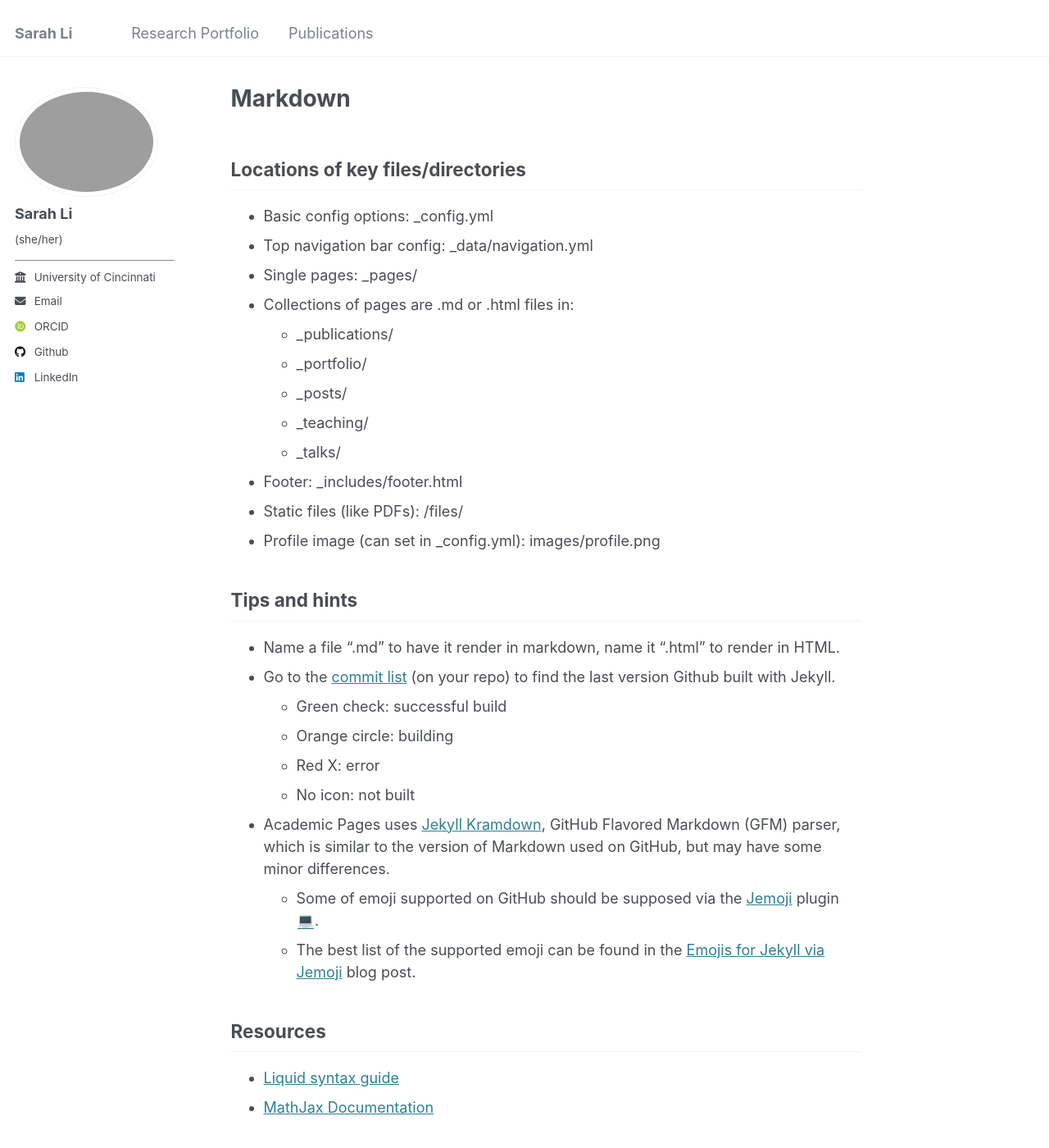
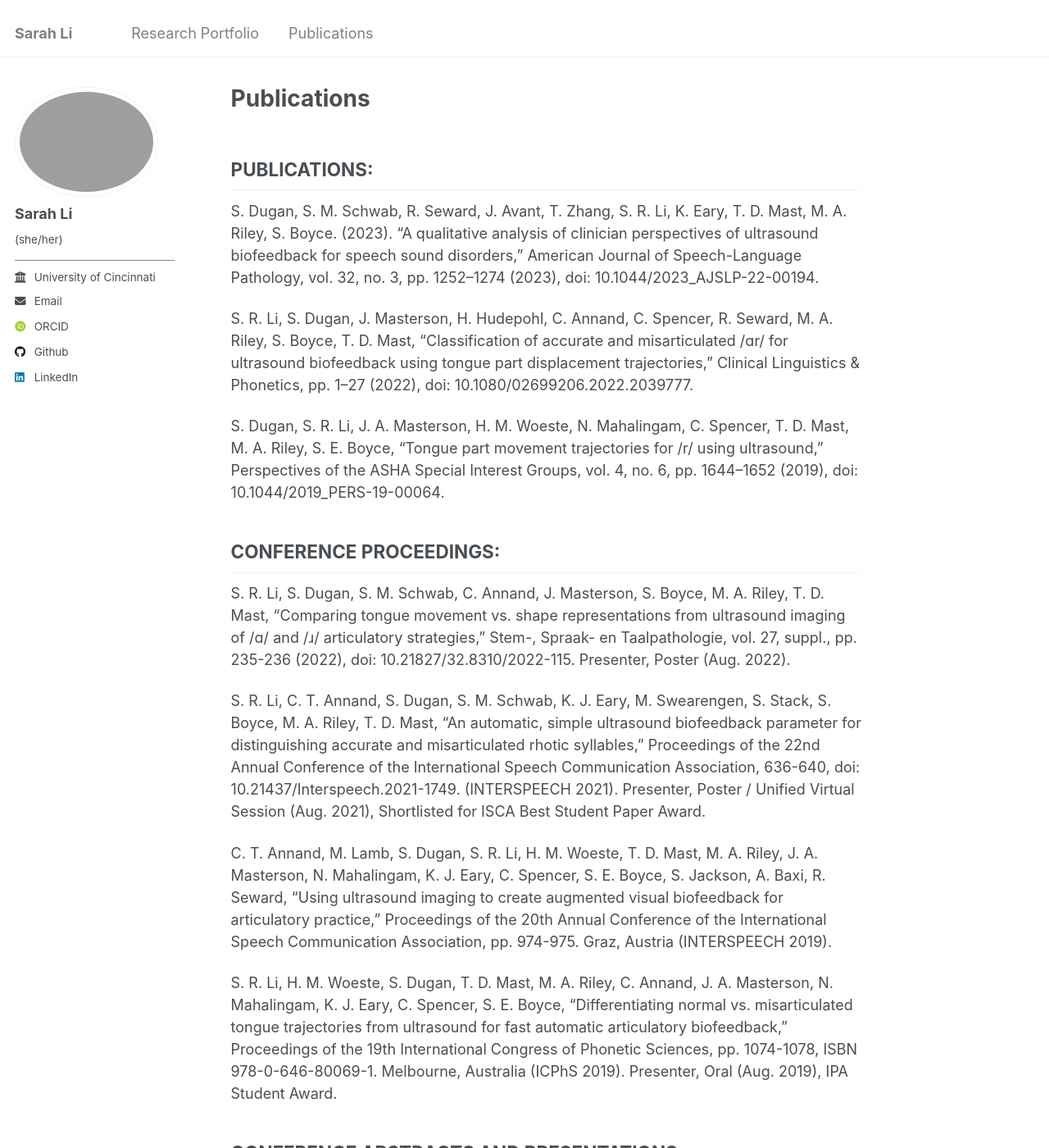
Before and after one commit to SarahRLi/sarahrli.github.io, a Jekyll site: the page built from _pages/markdown.md, in a window 1280 px wide and 1400 px high. Shown: the whole window at 82% size. Built offline with Jekyll 4.4.1, drawn with Linux system fonts in a browser that asks for light colours; emoji names are drawn with the system emoji font; some web fonts are replaced; some of the changed text lies outside the part shown.

Commit message:
Update markdown.md

````diff
--- a/_pages/markdown.md
+++ b/_pages/markdown.md
@@ -1,292 +1,43 @@
 ---
-permalink: /markdown/
-title: "Markdown"
+permalink: /publications/
+title: "Publications"
 author_profile: true
 redirect_from:
-  - /md/
-  - /markdown.html
 ---
 
-## Locations of key files/directories
+<h2>PUBLICATIONS:</h2>
+S. Dugan, S. M. Schwab, R. Seward, J. Avant, T. Zhang, S. R. Li, K. Eary, T. D. Mast, M. A. Riley, S. Boyce. (2023). “A qualitative analysis of clinician perspectives of ultrasound biofeedback for speech sound disorders,” American Journal of Speech-Language Pathology, vol. 32, no. 3, pp. 1252–1274 (2023), doi: 10.1044/2023_AJSLP-22-00194.
 
-* Basic config options: _config.yml
-* Top navigation bar config: _data/navigation.yml
-* Single pages: _pages/
-* Collections of pages are .md or .html files in:
-  * _publications/
-  * _portfolio/
-  * _posts/
-  * _teaching/
-  * _talks/
-* Footer: _includes/footer.html
-* Static files (like PDFs): /files/
-* Profile image (can set in _config.yml): images/profile.png
+S. R. Li, S. Dugan, J. Masterson, H. Hudepohl, C. Annand, C. Spencer, R. Seward, M. A. Riley, S. Boyce, T. D. Mast, “Classification of accurate and misarticulated /ɑr/ for ultrasound biofeedback using tongue part displacement trajectories,” Clinical Linguistics & Phonetics, pp. 1–27 (2022), doi: 10.1080/02699206.2022.2039777.
 
-## Tips and hints
+S. Dugan, S. R. Li, J. A. Masterson, H. M. Woeste, N. Mahalingam, C. Spencer, T. D. Mast, M. A. Riley, S. E. Boyce, “Tongue part movement trajectories for /r/ using ultrasound,” Perspectives of the ASHA Special Interest Groups, vol. 4, no. 6, pp. 1644–1652 (2019), doi: 10.1044/2019_PERS-19-00064.
 
-* Name a file ".md" to have it render in markdown, name it ".html" to render in HTML.
-* Go to the [commit list](https://github.com/academicpages/academicpages.github.io/commits/master) (on your repo) to find the last version Github built with Jekyll.
-  * Green check: successful build
-  * Orange circle: building
-  * Red X: error
-  * No icon: not built
-* Academic Pages uses [Jekyll Kramdown](https://jekyllrb.com/docs/configuration/markdown/), GitHub Flavored Markdown (GFM) parser, which is similar to the version of Markdown used on GitHub, but may have some minor differences.
-  * Some of emoji supported on GitHub should be supposed via the [Jemoji](https://github.com/jekyll/jemoji) plugin :computer:.
-  * The best list of the supported emoji can be found in the [Emojis for Jekyll via Jemoji](https://www.fabriziomusacchio.com/blog/2021-08-16-emojis_for_Jekyll/#computer) blog post.
+<h2>CONFERENCE PROCEEDINGS:</h2>
+S. R. Li, S. Dugan, S. M. Schwab, C. Annand, J. Masterson, S. Boyce, M. A. Riley, T. D. Mast, “Comparing tongue movement vs. shape representations from ultrasound imaging of /ɑ/ and /ɹ/ articulatory strategies,”  Stem-, Spraak- en Taalpathologie, vol. 27, suppl., pp. 235-236 (2022), doi: 10.21827/32.8310/2022-115. Presenter, Poster (Aug. 2022).
 
-## Resources
- * [Liquid syntax guide](https://shopify.github.io/liquid/tags/control-flow/)
- * [MathJax Documentation](https://docs.mathjax.org/en/latest/)
+S. R. Li, C. T. Annand, S. Dugan, S. M. Schwab, K. J. Eary, M. Swearengen, S. Stack, S. Boyce, M. A. Riley, T. D. Mast, “An automatic, simple ultrasound biofeedback parameter for distinguishing accurate and misarticulated rhotic syllables,” Proceedings of the 22nd Annual Conference of the International Speech Communication Association, 636-640, doi: 10.21437/Interspeech.2021-1749. (INTERSPEECH 2021). Presenter, Poster / Unified Virtual Session (Aug. 2021), Shortlisted for ISCA Best Student Paper Award.
 
-## MathJax
+C. T. Annand, M. Lamb, S. Dugan, S. R. Li, H. M. Woeste, T. D. Mast, M. A. Riley, J. A. Masterson, N. Mahalingam, K. J. Eary, C. Spencer, S. E. Boyce, S. Jackson, A. Baxi, R. Seward, “Using ultrasound imaging to create augmented visual biofeedback for articulatory practice,” Proceedings of the 20th Annual Conference of the International Speech Communication Association, pp. 974-975. Graz, Austria (INTERSPEECH 2019).
 
-Support for MathJax Version 3.0 is included in the template:
+S. R. Li, H. M. Woeste, S. Dugan, T. D. Mast, M. A. Riley, C. Annand, J. A. Masterson, N. Mahalingam, K. J. Eary, C. Spencer, S. E. Boyce, “Differentiating normal vs. misarticulated tongue trajectories from ultrasound for fast automatic articulatory biofeedback,” Proceedings of the 19th International Congress of Phonetic Sciences, pp. 1074-1078, ISBN 978-0-646-80069-1. Melbourne, Australia (ICPhS 2019). Presenter, Oral (Aug. 2019), IPA Student Award.
 
-$$
-\displaylines{
-\nabla \cdot E= \frac{\rho}{\epsilon_0} \\\
-\nabla \cdot B=0 \\\
-\nabla \times E= -\partial_tB \\\
-\nabla \times B  = \mu_0 \left(J + \varepsilon_0 \partial_t E \right)
-}
-$$
+<h2>CONFERENCE ABSTRACTS AND PRESENTATIONS:</h2>
+S. R. Li, A. Knapp, J. Tang, S. Boyce, T. D. Mast, “Predicting vocal tract shape information from tongue contours and audio using neural networks,” J Acost Soc Am (2024). Presenter, Poster (May 2024).        Poster: https://github.com/SarahRLi/asa-may-2024
 
-The default delimiters of `$$...$$` and `\\[...\\]` are supported for displayed mathematics, while `\\(...\\)` should be used for in-line mathematics (ex., \\(a^2 + b^2 = c^2\\))
+S. Biehl, S. Dugan, S. R. Li, A. Knapp, R. Seward, M. A. Riley, S. Boyce, T. D. Mast, “Optimization of classifying accurate and misarticulated speech sounds for use in a gamified real-time ultrasound biofeedback system,” J Acost Soc Am (2024).
 
-**Note** that since Academic Pages uses Markdown which cases some interference with MathJax and LaTeX for escaping characters and new lines, although [some workarounds exist](https://math.codidact.com/posts/278763/278772#answer-278772).
+S. R. Li, T. D. Mast, S. Boyce, “Quantifying tongue tip visibility in ultrasound images of /r/ tongue shapes using numerical ultrasound simulations,” J Acost Soc Am, vol. 153, no. 3, pp. A372 (2023), doi: 10.1121/10.0019217. Presenter, Poster (May 2023). Posters: https://github.com/SarahRLi/asa-may-2023
 
-## Markdown guide
+S. R. Li, S. Boyce, T. D. Mast, “Numerical simulations for characterization of missing articulatory information in ultrasound imaging of speech,” J Acost Soc Am, vol. 153, no. 3, pp. A358 (2023), doi: 10.1121/10.0019151. Presenter, Poster and Oral (May 2023).
 
-Academic Pages uses [kramdown](https://kramdown.gettalong.org/index.html) for Markdown rendering, which has some differences from other Markdown implementations such as GitHub's. In addition to this guide, please see the [kramdown Syntax page](https://kramdown.gettalong.org/syntax.html) for full documentation.
+S. Dugan, S. R. Li, K. Eary, A. Spotts, N. S. Schoenleb, B. Connolly, R. Seward, M. A. Riley, T. D. Mast, S. Boyce, “Articulatory response to delayed and real-time feedback based on regional tongue displacements,” J Acost Soc Am, vol. 152, no. 4, pp. A199 (2022), doi: 10.1121/10.0016021.
 
-### Header three
+S. R. Li, K. Eary, S. Dugan, M. Lamb, M. Becker, R. Seward, S. Boyce, M. A. Riley, T. D. Mast, “Preliminary gamified ultrasound visual biofeedback on rhotic syllable tongue movement for speech therapy,” Institute for Research in Sensing Conference (IRiS Ignite). Presenter, Poster (May 2022).
 
-#### Header four
+S. R. Li, C. T. Annand, S. Dugan, S. M. Schwab, K. J. Eary, M. Swearengen, S. Stack, S. Boyce, M. A. Riley, T. D. Mast, “A preliminary real-time ultrasound biofeedback display for simpler differentiation between accurate and misarticulated rhotic syllables,” Workshop for 12th International Seminar on Speech Production in New Haven, Connecticut (Invited workshop for ISSP 2020, held in 2021). Presenter, Oral (Aug. 2021).
 
-##### Header five
+S. R. Li, S. Dugan, C. Annand, K. Eary, M. Swearengen, G. A. Terrell, S. Stack, S. Boyce, M. A. Riley, T. D. Mast, “Classification of accurate and misarticulated rhotic syllables for simplified ultrasound biofeedback therapy,” J Acoust Soc Am, vol. 148, no. 4, pp. 2470 (2020), doi: 10.1121/1.5146836. Presenter, Poster, Virtual (Dec. 2020).
 
-###### Header six
+S. R. Li, S. Dugan, C. T. Annand, K. J. Eary, M. Swearengen, G. Terrell, S. E. Boyce, M. A. Riley, T. D. Mast, “Tongue part movement variability in /r/-final syllables measured by automatically tracking ultrasound images,” Ultrafest IX (2020), Available: https://ultrafest2020.indiana.edu/abstracts. Presenter, Oral, Virtual (Oct. 2020).
 
-## Blockquotes
-
-Single line blockquote:
-
-> Quotes are cool.
-
-## Tables
-
-### Table 1
-
-| Entry            | Item   |                                                              |
-| --------         | ------ | ------------------------------------------------------------ |
-| [John Doe](#)    | 2016   | Description of the item in the list                          |
-| [Jane Doe](#)    | 2019   | Description of the item in the list                          |
-| [Doe Doe](#)     | 2022   | Description of the item in the list                          |
-
-### Table 2
-
-| Header1 | Header2 | Header3 |
-|:--------|:-------:|--------:|
-| cell1   | cell2   | cell3   |
-| cell4   | ce
-ll5   | cell6   |
-|-----------------------------|
-| cell1   | cell2   | cell3   |
-| cell4   | cell5   | cell6   |
-|=============================|
-| Foot1   | Foot2   | Foot3   |
-
-## Definition Lists
-
-Definition List Title
-:   Definition list division.
-
-Startup
-:   A startup company or startup is a company or temporary organization designed to search for a repeatable and scalable business model.
-
-#dowork
-:   Coined by Rob Dyrdek and his personal body guard Christopher "Big Black" Boykins, "Do Work" works as a self motivator, to motivating your friends.
-
-Do It Live
-:   I'll let Bill O'Reilly [explain](https://www.youtube.com/watch?v=O_HyZ5aW76c "We'll Do It Live") this one.
-
-## Unordered Lists (Nested)
-
-  * List item one
-      * List item one
-          * List item one
-          * List item two
-          * List item three
-          * List item four
-      * List item two
-      * List item three
-      * List item four
-  * List item two
-  * List item three
-  * List item four
-
-## Ordered List (Nested)
-
-  1. List item one
-      1. List item one
-          1. List item one
-          2. List item two
-          3. List item three
-          4. List item four
-      2. List item two
-      3. List item three
-      4. List item four
-  2. List item two
-  3. List item three
-  4. List item four
-
-## Buttons
-
-Make any link standout more when applying the `.btn` class.
-
-## Notices
-
-Basic notices or call-outs are supported using the following syntax:
-
-```markdown
-**Watch out!** You can also add notices by appending `{: .notice}` to the line following paragraph.
-{: .notice}
-```
-
-which wil render as:
-
-**Watch out!** You can also add notices by appending `{: .notice}` to the line following paragraph.
-{: .notice}
-
-### Footnotes
-
-Footnotes can be useful for clarifying points in the text, or citing information.[^1] Markdown support numeric footnotes, as well as text as long as the values are unique.[^note]
-
-```markdown
-This is the regular text.[^1] This is more regular text.[^note]
-
-[^1]: This is the footnote itself.
-[^note]: This is another footnote.
-```
-
-[^1]: Such as this footnote.
-[^note]: When using text for footnotes markers, no spaces are permitted in the name.
-
-## HTML Tags
-
-### Address Tag
-
-<address>
-  1 Infinite Loop<br /> Cupertino, CA 95014<br /> United States
-</address>
-
-### Anchor Tag (aka. Link)
-
-This is an example of a [link](http://github.com "Github").
-
-### Abbreviation Tag
-
-The abbreviation CSS stands for "Cascading Style Sheets".
-
-*[CSS]: Cascading Style Sheets
-
-### Cite Tag
-
-"Code is poetry." ---<cite>Automattic</cite>
-
-### Code Tag
-
-You will learn later on in these tests that `word-wrap: break-word;` will be your best friend.
-
-You can also write larger blocks of code with syntax highlighting supported for some languages, such as Python:
-
-```python
-print('Hello World!')
-```
-
-or R:
-
-```R
-print("Hello World!", quote = FALSE)
-```
-
-### Details Tag (collapsible sections)
-
-The HTML `<details>` tag works well with Markdown and allows you to include collapsible sections, see [W3Schools](https://www.w3schools.com/tags/tag_details.asp) for more information on how to use the tag.
-
-<details>
-  <summary>Collapsed by default</summary>
-  This section was collapsed by default!
-</details>
-
-The source code:
-
-```HTML
-<details>
-  <summary>Collapsed by default</summary>
-  This section was collapsed by default!
-</details>
-```
-
-Or, you can leave a section open by default by including the `open` attribute in the tag:
-
-<details open>
-  <summary>Open by default</summary>
-  This section is open by default thanks to open in the &lt;details open&gt; tag!
-</details>
-
-
-### Emphasize Tag
-
-The emphasize tag should _italicize_ text.
-
-### Insert Tag
-
-This tag should denote <ins>inserted</ins> text.
-
-### Keyboard Tag
-
-This scarcely known tag emulates <kbd>keyboard text</kbd>, which is usually styled like the `<code>` tag.
-
-### Preformatted Tag
-
-This tag styles large blocks of code.
-
-<pre>
-.post-title {
-  margin: 0 0 5px;
-  font-weight: bold;
-  font-size: 38px;
-  line-height: 1.2;
-  and here's a line of some really, really, really, really long text, just to see how the PRE tag handles it and to find out how it overflows;
-}
-</pre>
-
-### Quote Tag
-
-<q>Developers, developers, developers&#8230;</q> &#8211;Steve Ballmer
-
-### Strike Tag
-
-This tag will let you <strike>strikeout text</strike>.
-
-### Strong Tag
-
-This tag shows **bold text**.
-
-### Subscript Tag
-
-Getting our science styling on with H<sub>2</sub>O, which should push the "2" down.
-
-### Superscript Tag
-
-Still sticking with science and Isaac Newton's E = MC<sup>2</sup>, which should lift the 2 up.
-
-### Variable Tag
-
-This allows you to denote <var>variables</var>.
-
-***
-**Footnotes**
-
-The footnotes in the page will be returned following this line, return to the section on <a href="#footnotes">Markdown Footnotes</a>.
+S. R. Li, S. Dugan, C. Annand, H. M. Woeste, J. A. Masterson, S. E. Boyce, T. D. Mast, M. A. Riley, “Classification of accurate and error tongue movements for /r/ in children using trajectories from ultrasound,” J Acoust Soc Am, vol. 145, no. 3, pp. 1799 (2019), doi: 10.1121/1.5101588. Presenter, Poster (May 2019).
````
